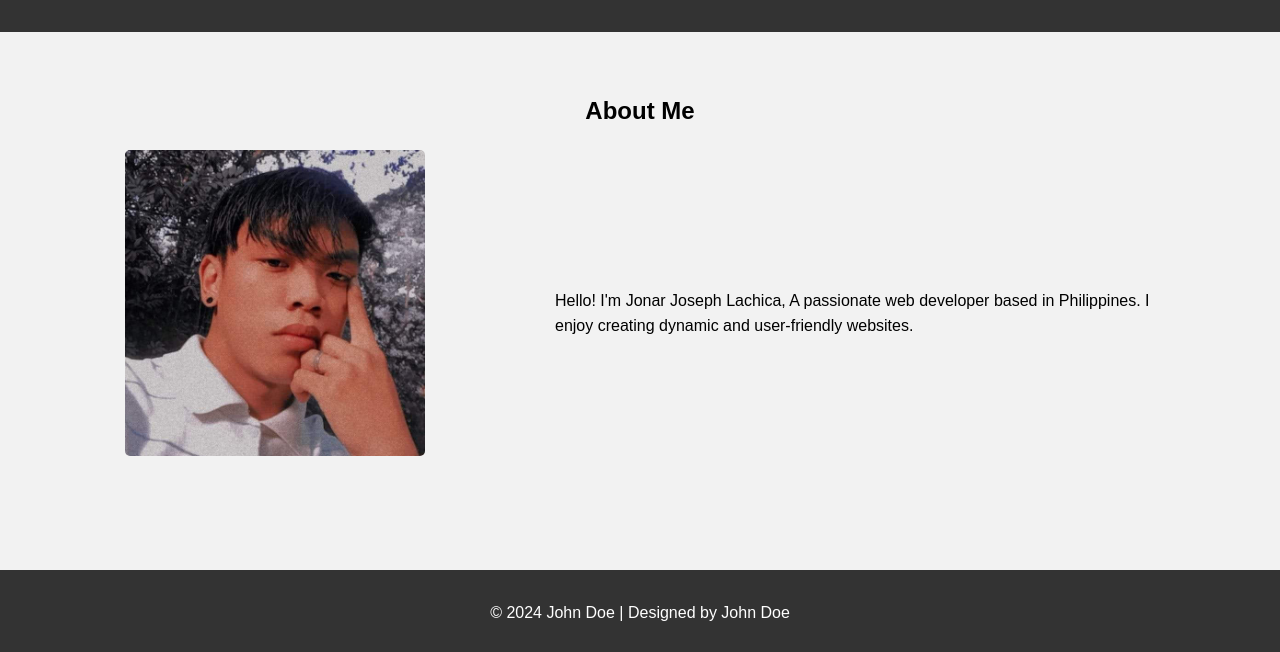
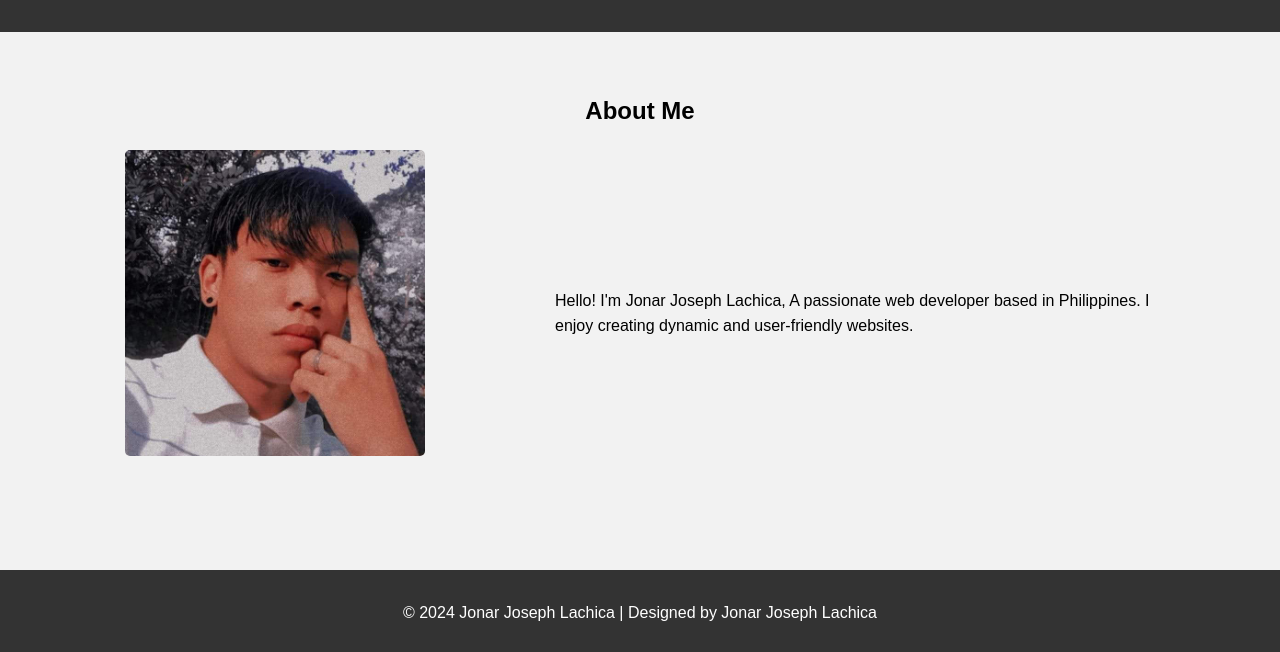
Before and after one commit to Jlachica19/Lachica-Jonar-Joseph-L., a plain HTML site: page index.html in a window 1280 px wide. Shown: the part 144-796 px from the top of the page. Drawn offline with Linux system fonts and the light colour scheme.

Commit message:
Update index.html

```diff
--- a/index.html
+++ b/index.html
@@ -99,7 +99,7 @@
 
     <footer>
         <div class="container">
-            <p>&copy; 2024 John Doe | Designed by John Doe</p>
+            <p>&copy; 2024 Jonar Joseph Lachica | Designed by Jonar Joseph Lachica</p>
         </div>
     </footer>
 
```
